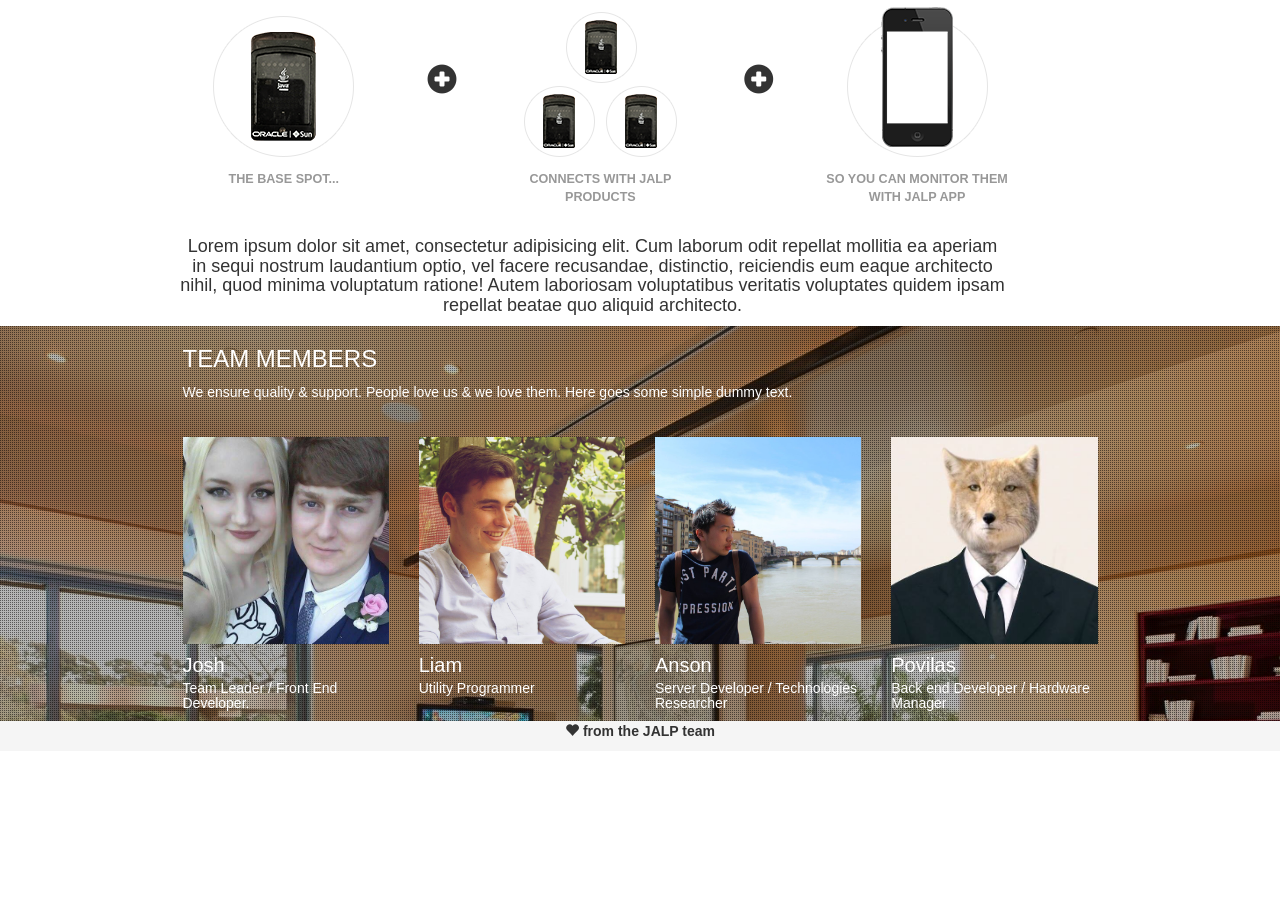
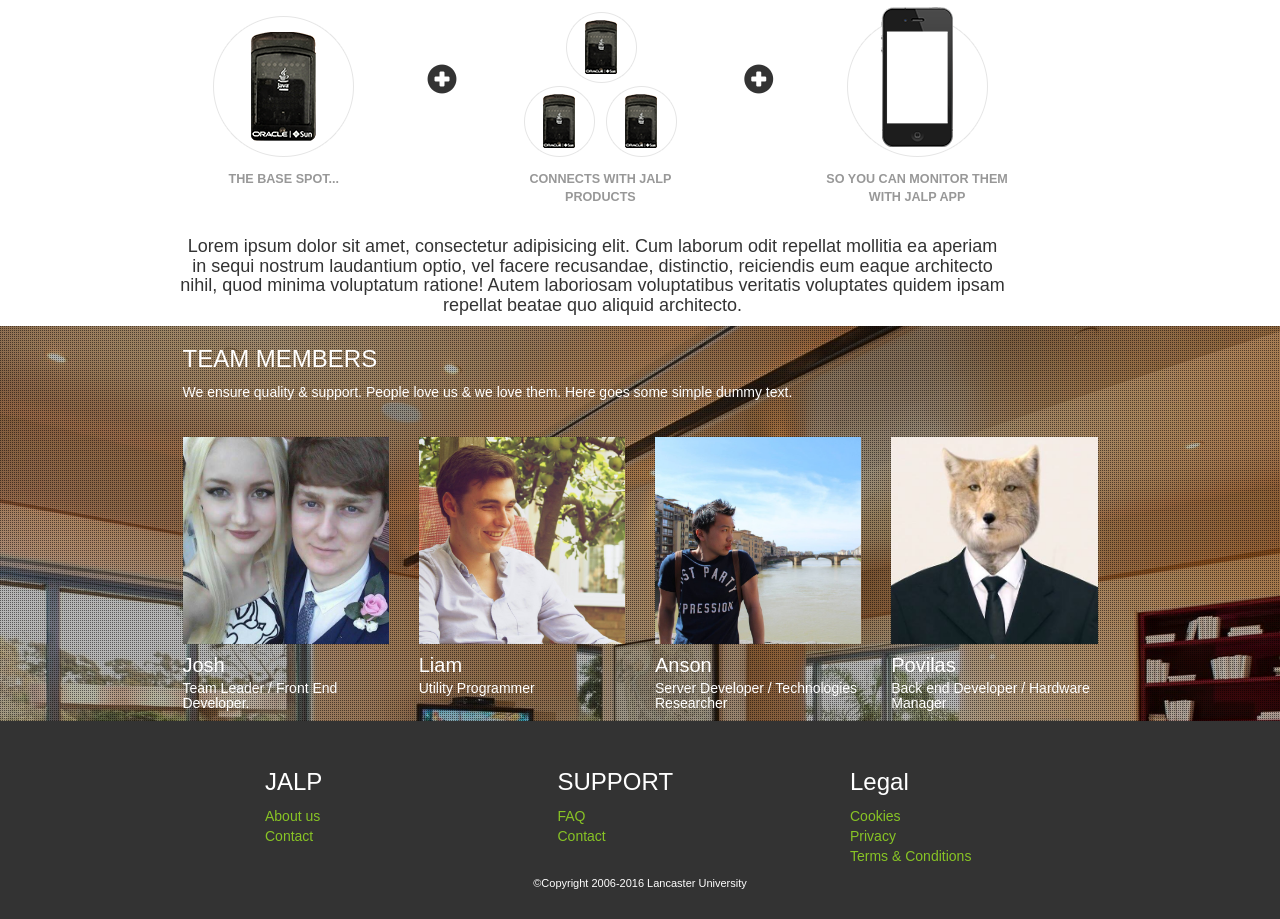
Before and after one commit to SCC331-JALP/web-design, a plain HTML site: page index.html in a window 1280 px wide. Shown: the part 1256-2175 px from the top of the page. Before the commit the page ends 2007 px from the top, so only its background shows below. Drawn offline with nearby package versions, Linux system fonts and the light colour scheme.

Commit message:
Add footer

```diff
--- a/index.html
+++ b/index.html
@@ -193,12 +193,51 @@
 		</div>
 	</section>
 
-	<div class="container-fluid footer">
+    <footer class="container-fluid footer-jalp">
+		<div class="container">
+	      <div class="row">
+	          <div class="col-md-2 col-md-offset-2 col-sm-6 footer-links-group collapsed">
+	            <h3 class="footer-links-collapse-toggle">JALP</h3>
+	            <ul class="footer-links-collapsible">
+	                <li>
+	                  <a href="/">About us</a>
+	                </li>
+	                <li>
+	                  <a href="/">Contact</a>
+	                </li>
+	            </ul>
+	          </div>
 
-	    <p class="text-center">
-	    	<span class="glyphicon glyphicon-heart"></span> from the JALP team
-	    </p>
+	          <div class="col-md-2 col-md-offset-1 col-sm-6 footer-links-group collapsed">
+	            <h3 class="footer-links-collapse-toggle">SUPPORT</h3>
+	            <ul class="footer-links-collapsible">
+	                <li>
+	                  <a href="/">FAQ</a>
+	                </li>
+	                <li>
+	                  <a href="/">Contact</a>
+	                </li>
+	            </ul>
+	          </div>
 
-	</div>
+	          <div class="col-md-2 col-md-offset-1 col-sm-6 footer-links-group collapsed">
+	            <h3 class="footer-links-collapse-toggle">Legal</h3>
+	            <ul class="footer-links-collapsible">
+	                <li>
+	                  <a href="/">Cookies</a>
+	                </li>
+	                <li>
+	                  <a href="/">Privacy</a>
+	                </li>
+	                <li>
+	                  <a href="/">Terms & Conditions</a>
+	                </li>
+	            </ul>
+	          </div>
+	      </div>
+	      <div class="row text-center copyright">©Copyright 2006-2016 Lancaster University</div>
+
+		</div>
+    </footer>
 
 </body>
--- a/main.css
+++ b/main.css
@@ -204,7 +204,16 @@ a:hover{
 i.red{
     color:#BC0213;
 }
-.footer{
-    background-color:#F5F5F5;
-    font-weight:bold;
+
+.footer-jalp{
+    padding:2em 0 2em 0;
+    background-color:rgba(0,0,0,.8);
+    color:white;
 }
+.footer-jalp ul{
+    list-style-type:none;
+    padding:0;
+}
+.copyright{
+    font-size:11px;
+}
```
